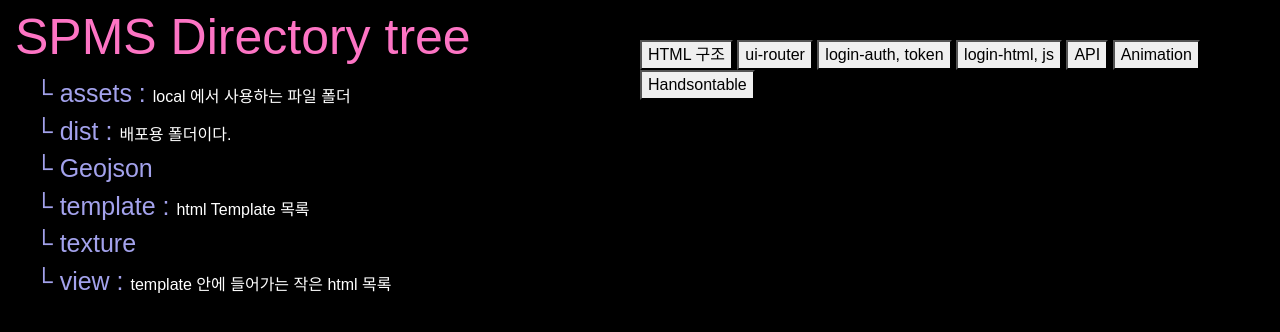
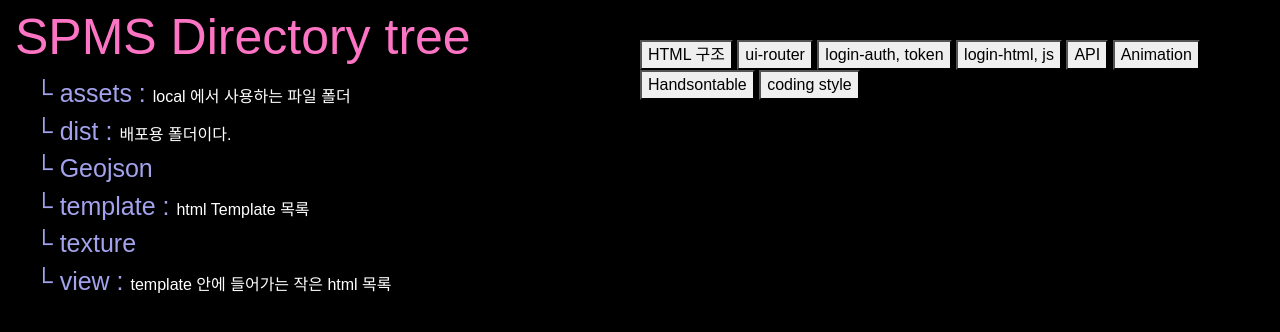
Before and after one commit to JongSikLim/lab021_study, a website: page SPMS_FrontEnd_text_MRV_directory_Analysis/client/index.html in a window 1280 px wide. Drawn offline with nearby package versions, Linux system fonts and the light colour scheme; a web font is replaced by a local one.

Commit message:
add : coding style description

```diff
--- a/SPMS_FrontEnd_text_MRV_directory_Analysis/client/template/dropdown.html
+++ b/SPMS_FrontEnd_text_MRV_directory_Analysis/client/template/dropdown.html
@@ -129,13 +129,14 @@
             <button data-toggle="collapse" data-target="#api-1">API</button>
             <button data-toggle="collapse" data-target="#animation">Animation</button>
             <button data-toggle="collapse" data-target="#handsontable">Handsontable</button>
+            <button data-toggle="collapse" data-target="#codingStyle">coding style</button>
             <div class="html-des collapse" id="html">
                     <p>
                             <span class="subject">1. HTML 구조</span>
                             <br> 1-1. html 파일은 index.html > template > view 의 부모관계를 가진다.
                             <br> 1-2. index.html에서 ui-router로 각 template를 불러오고 template에서 ng-include를 통해 view를 불러오는 방식을 이용
                             <br> 1-3. /assets/js/angular-app.js 에서 ui-router를 관리한다.
-                            <br>
+                            <br> 1-4. (1-1 수정) 대부분의 html은 ui-router n단 라우팅에 의해 불러와 진다.
                     </p>
                     <p>
                         <span class="subject">2. layout setting</span>
@@ -374,8 +375,8 @@
                 <p>
                     <span class="subject">Handsontable library</span>
                     <br>스프레드 시트를 html Dom에 표시해주는 라이브러리이다.
-                    <br>1.SPMS 소스에 적용되어 있는 옵션
-                    <br>data - data grid(표)에 반영되는 초기 data source. (data grid 편집은 data source을 변경한다.) 배열, 배열 객체, 함수로 선언가능
+                    <br>   <span id="subsubject">SPMS 소스에 적용되어 있는 옵션</span>
+                    <br>1. data - data grid(표)에 반영되는 초기 data source. (data grid 편집은 data source을 변경한다.) 배열, 배열 객체, 함수로 선언가능
                     <br>2. colHeaders - col의 header부분에 표시될 텍스트 boolean 값으로 설정 가능하며 배열로 설정 가능하다. <code>['shipName', 'shipPrice']</code> (rowHeaders도 동일하다.)
                     <br>3. columns - 특정 열에 대한 셀 속성 및 데이터 바인딩을 정의합니다. (이 옵션을 사용하면 고정 된 수의 열을 설정할 수 있다. starCols, minCols, maxCols 옵션은 무시됩니다.)
                     <br>3-1. data in columns - 데이터의 정렬 순서를 지정한다 {data : index, 'keyName'}
@@ -387,7 +388,15 @@
                     <br>8. height - 그리드의 높이, 숫자 혹은 숫자를 리턴하는 콜백을 넣을 수 있다.
                     <br>9. currnetRowClassName - 'currentRow' 값을 입력하면 해당 row에 클래스를 추가한다.
                     <br>10. cells - function(row, col, prop) 함수로 정의 가능 지정된 행, 열, 프로퍼티에 대한 셀 속성을 정의합니다.
-
+                </p>
+            </div>
+            <div class="html-des collapse" id="codingStyle">
+                <p><span class="subject">Coding style 관련문서</span>
+                <br> 1. javascript variable naming은 웹표준을 따른다. (wordWordWord 패턴)
+                <br> 2. api의 naming은 'api + requestValue' 형식으로 한다. (예외 다수 존재)
+                <br> 2-1. 세부 데이터 통신은 'api + requestValue + _detail + _detail' 형식으로 한다.
+                <br> 3. content grid 설정은 bootstrap-css 방식을 이용한다.
+                <br> 4.
                 </p>
             </div>
         </div>
```
